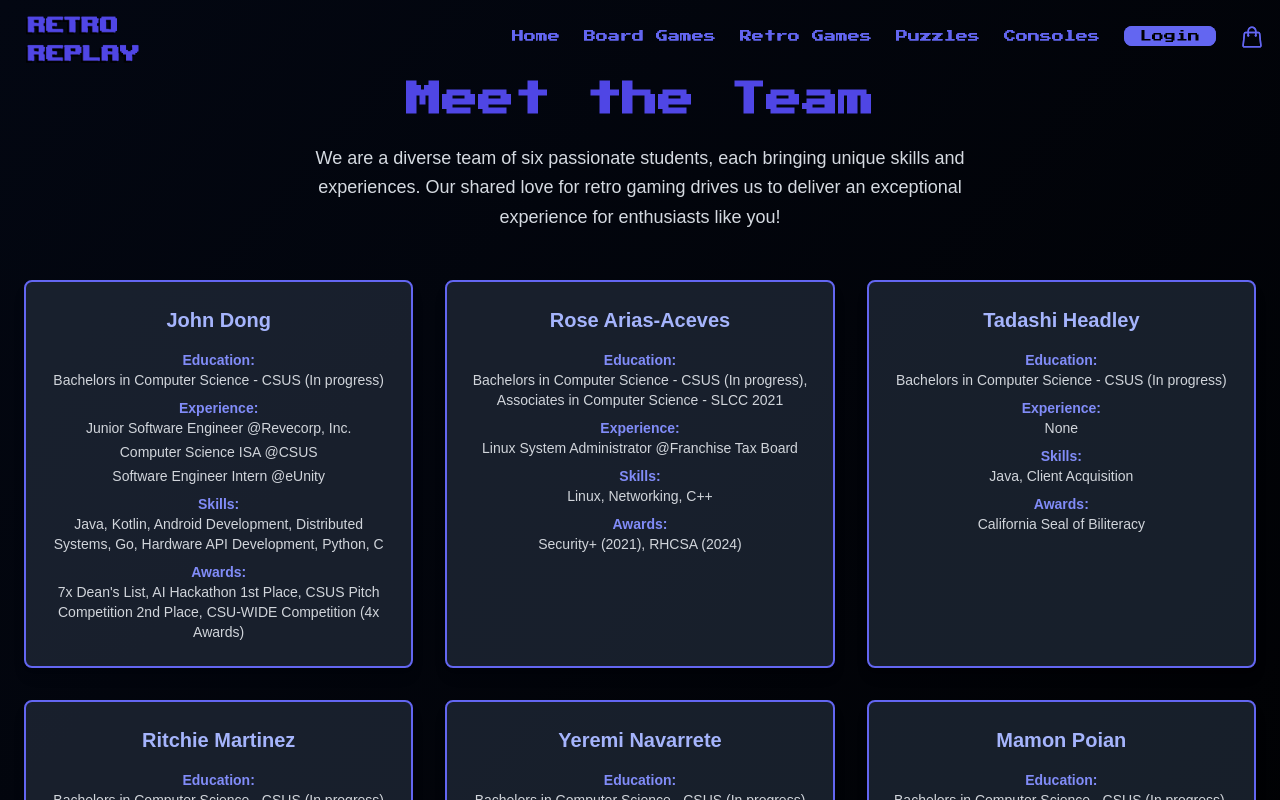
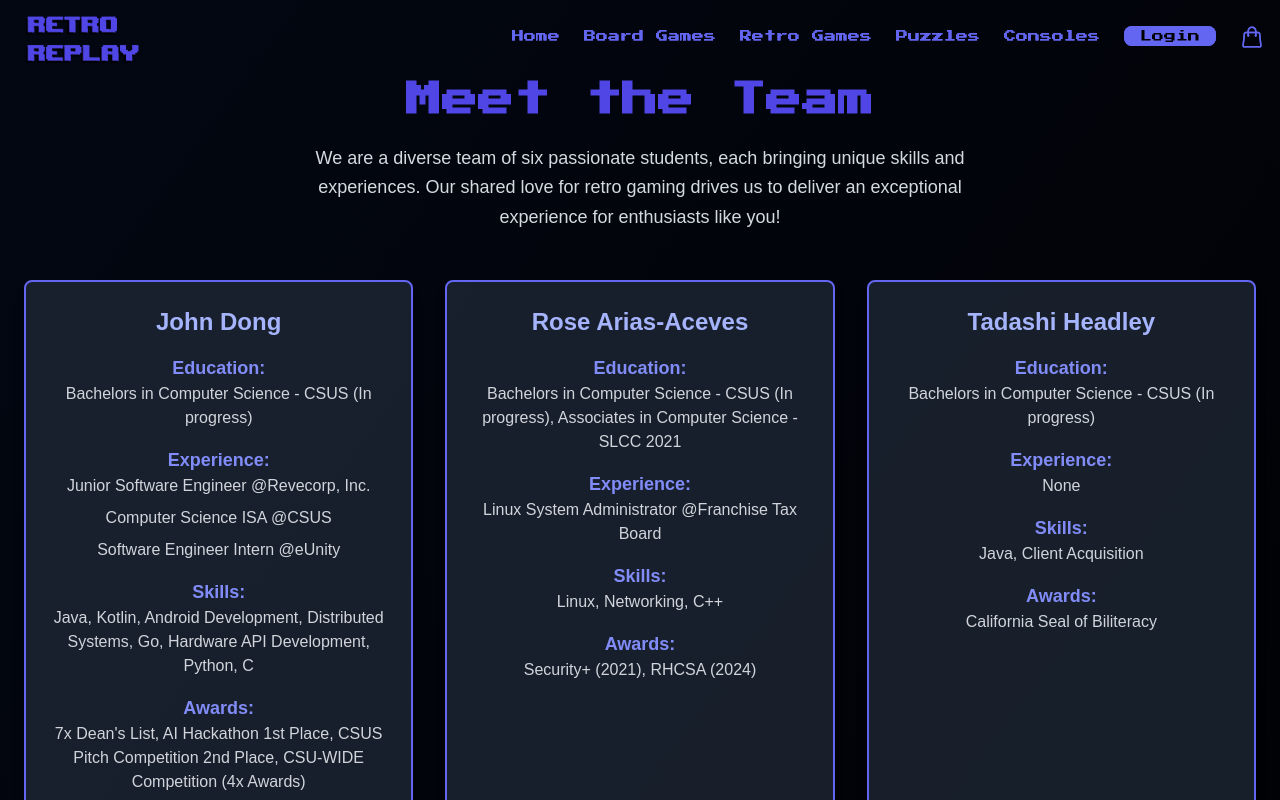
Before and after one commit to JSDWRLD/project_bravo, a React (Vite) app in the folder client/: page /about in a window 1280 px wide. Shown: the top 800 px of the page. Built offline with nearby package versions, Linux system fonts and the light colour scheme.

Commit message:
Fixed css on about page

```diff
--- a/client/src/pages/Footer/About.jsx
+++ b/client/src/pages/Footer/About.jsx
@@ -59,56 +59,55 @@ const About = () => {
   return (
     <div className="pt-8 pb-8 min-h-screen flex flex-col bg-gradient-to-br from-gray-950 to-black text-gray-200">
       <Navbar />
-
-      <section className="text-center py-12">
+      <section className="text-center py-12 ">
         <h1 className="text-4xl font-bold text-indigo-600 font-retro mb-6">Meet the Team</h1>
         <p className="text-lg max-w-2xl mx-auto leading-relaxed mb-12">
           We are a diverse team of six passionate students, each bringing unique skills and experiences. Our shared love
           for retro gaming drives us to deliver an exceptional experience for enthusiasts like you!
         </p>
-        <div className="grid grid-cols-1 md:grid-cols-2 lg:grid-cols-3 gap-8 px-6">
+        <div className="max-w-9xl mx-auto px-6">
+          <div className="grid grid-cols-1 md:grid-cols-2 lg:grid-cols-3 gap-8">
             {teamMembers.map((member, index) => (
               <div
                 key={index}
                 className="bg-gray-800 bg-opacity-75 rounded-lg p-6 shadow-lg text-center flex flex-col items-center border-2 border-indigo-500 animate-glow transition-all hover:scale-105"
               >
-              <h2 className="text-xl font-bold text-indigo-300">{member.name}</h2>
-              <div className="text-gray-300 mt-4 text-sm space-y-2">
+                <h2 className="text-2xl font-bold text-indigo-300">{member.name}</h2>
+                <div className="text-gray-300 mt-4 text-base space-y-4">
                   <div>
-                  <h4 className="text-indigo-400 font-semibold">Education:</h4>
-                  <p>{member.education.join(", ")}</p>
+                    <h4 className="text-indigo-400 font-semibold text-lg">Education:</h4>
+                    <p className="text-base">{member.education.join(", ")}</p>
                   </div>
                   <div>
-                  <h4 className="text-indigo-400 font-semibold">Experience:</h4>
+                    <h4 className="text-indigo-400 font-semibold text-lg">Experience:</h4>
                     {member.experience.length > 0 ? (
-                    <div className="space-y-1">
+                      <div className="space-y-2">
                         {member.experience.map((exp, idx) => (
-                        <p key={idx} className="text-gray-300">
+                          <p key={idx} className="text-base text-gray-300">
                             {exp}
                           </p>
                         ))}
                       </div>
                     ) : (
-                    <p>None</p>
+                      <p className="text-base">None</p>
                     )}
                   </div>
                   <div>
-                  <h4 className="text-indigo-400 font-semibold">Skills:</h4>
-                  <p>{member.skills.join(", ")}</p>
+                    <h4 className="text-indigo-400 font-semibold text-lg">Skills:</h4>
+                    <p className="text-base">{member.skills.join(", ")}</p>
                   </div>
                   <div>
-                  <h4 className="text-indigo-400 font-semibold">Awards:</h4>
-                  <p>{member.awards.length > 0 ? member.awards.join(", ") : "None"}</p>
-                </div>
-
+                    <h4 className="text-indigo-400 font-semibold text-lg">Awards:</h4>
+                    <p className="text-base">{member.awards.length > 0 ? member.awards.join(", ") : "None"}</p>
                   </div>
                 </div>
-
+              </div>
             ))}
           </div>
+        </div>
       </section>
-
       <section className="container mx-auto my-10 p-6">
+        <div className="max-w-9xl mx-auto">
           <div className="grid grid-cols-1 md:grid-cols-3 gap-8">
             <div className="bg-gray-800 bg-opacity-75 rounded-lg p-6 shadow-lg">
               <h3 className="text-indigo-400 text-2xl font-bold mb-4">Our Mission</h3>
@@ -132,10 +131,11 @@ const About = () => {
               </p>
             </div>
           </div>
+        </div>
       </section>
-
     </div>
   );
 };
 
+
 export default About;
--- a/client/tailwind.config.js
+++ b/client/tailwind.config.js
@@ -17,6 +17,12 @@ export default {
         blue: {
           500: "#d12c2c"
         }
+      },
+      maxWidth: {
+        '7xl': '80rem', // Default max-w-7xl
+        '8xl': '88rem', // New custom size
+        '9xl': '96rem', // New custom size
+        '10xl': '104rem', // Extra-large size
       },
       fontFamily: {
         worksans: ["Work Sans", "sans-serif"],
```
Lines whose indentation alone changed are shown as unchanged.
